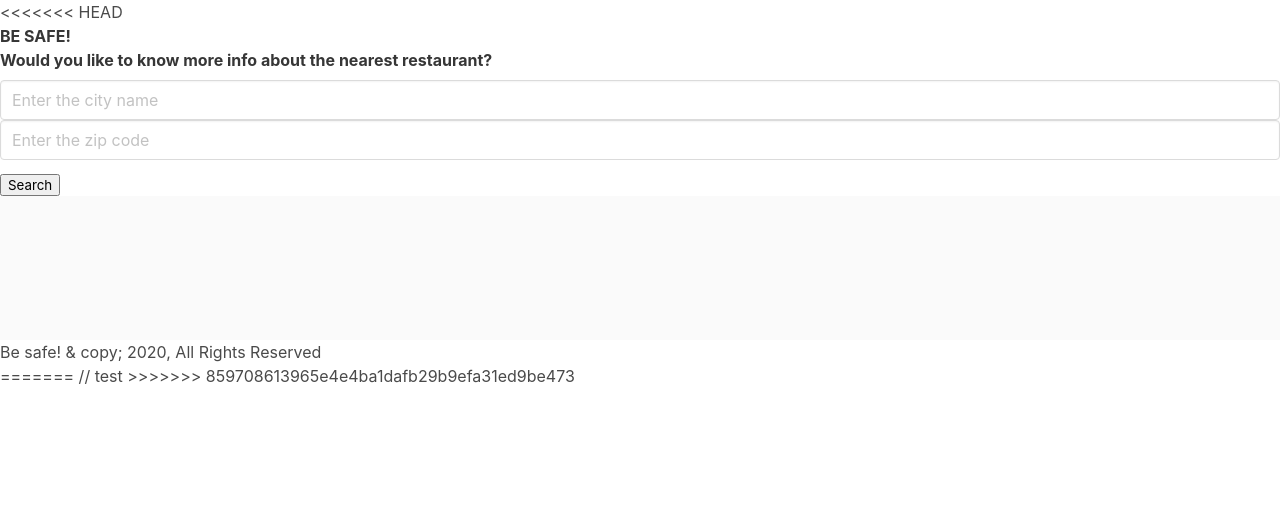
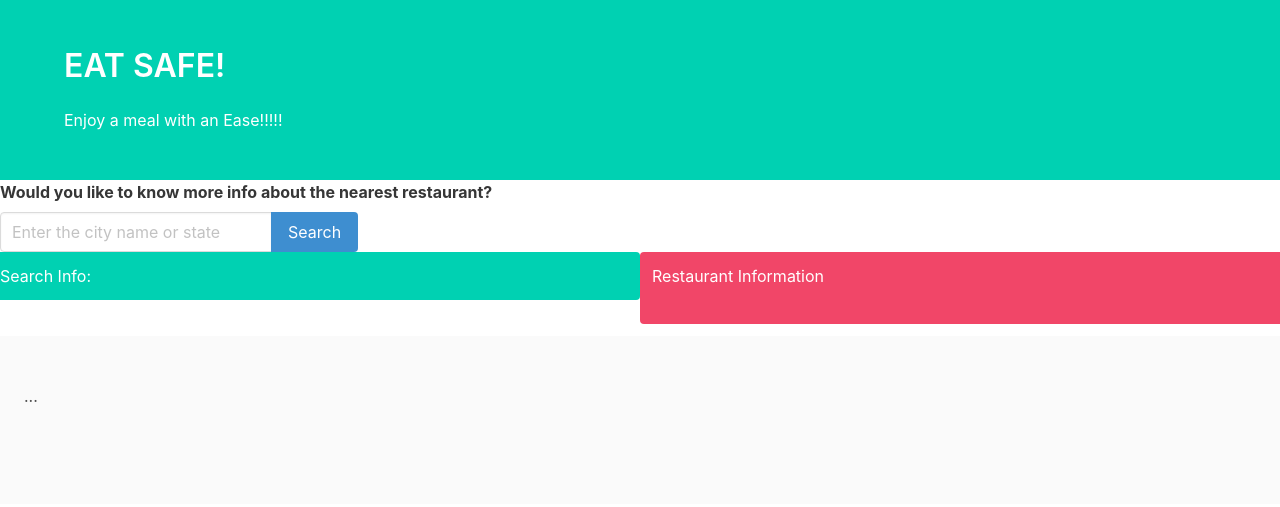
Before and after one commit to sornwill/eatsafe, a plain HTML site: page index.html in a window 1280 px wide. Drawn offline with nearby package versions, Linux system fonts and the light colour scheme; files that its build step writes are made by us from their sources; files whose address does not match are found by name.

Commit message:
added some columns and replaced search bar

```diff
--- a/index.html
+++ b/index.html
@@ -1,6 +1,5 @@
 <!DOCTYPE html>
 <html lang="en">
-<<<<<<< HEAD
 <head>
     <meta charset="UTF-8">
     <meta name="viewport" content="width=device-width, initial-scale=1.0">
@@ -11,46 +10,76 @@
 
 </head>
 <body>
+  <section class="hero is-primary">
+    <div class="hero-body">
+      <div class="container">
+        <h1 class="title">
+                      EAT SAFE!
+               <h2> Enjoy a meal with an Ease!!!!!</h2>
+        </h1>
+      </div>
+    </div>
+  </section>
 
-          <h1 class="text-center"></h1>
+
+
+          <!-- <h1 class="text-center"></h1>
             <strong>
                 <i class="fa fa-besafe-o"></i> BE SAFE!</strong>
             </h1>
 
 
 
-            <!-- <h1 class="display-3">BE SAFE!</h1>
-          </header> -->
+             <h1 class="display-3">BE SAFE!</h1> -->
+          </header>
 
 
     <div class="block">
         <form>
           <div class="field">
             <label class="label">Would you like to know more info about the nearest restaurant?</label>
-            <input type="text" class="input" placeholder="Enter the city name">
-            <input type="text" class="input" placeholder="Enter the zip code">
+
+            <div class="field has-addons">
+              <div class="control">
+                <input class="input" type="text" placeholder="Enter the city name or state">
+              </div>
+              <div class="control">
+                <a class="button is-info">
+                  Search
+                </a>
+              </div>
+            </div>
+            <!-- <input type="text" class="input" placeholder="Enter the city name">
+            <input type="text" class="input" placeholder="Enter the state name">
           </div>
           <button type="submit" class="btn btn-default" id="run-search">
-            <i class="fa fa-search"></i> Search</button>
+            <i class="fa fa-search"></i> Search</button> -->
 
+            <div class="columns is-one-quarter">
+              <div class="column notification is-primary is-6">
+                Search Info:
 
-          <div class="footer"></div>
+              </div>
+              <!-- <div class="column">
+                Second column
+              </div> -->
+              <div class="column notification is-danger is-6">
+                Restaurant Information
+              </div>
+              <!-- <div class="column">
+                Fourth column
+              </div> -->
+            </div>
+            <footer class="footer">
+              ...
+            </footer>
+
+          <!-- <div class="footer"></div>
     <footer id="main-footer">
         <p>Be safe! & copy; 2020, All Rights Reserved</p>
-    </footer>
+    </footer> -->
 
     <!-- jQuery JS -->
   <script src="https://code.jquery.com/jquery.js"></script>
 </body>
 </html>
-=======
-  <head>
-    <meta charset="UTF-8" />
-    <meta name="viewport" content="width=device-width, initial-scale=1.0" />
-    <title>Document</title>
-  </head>
-  <body>
-    // test
-  </body>
-</html>
->>>>>>> 859708613965e4e4ba1dafb29b9efa31ed9be473
```
